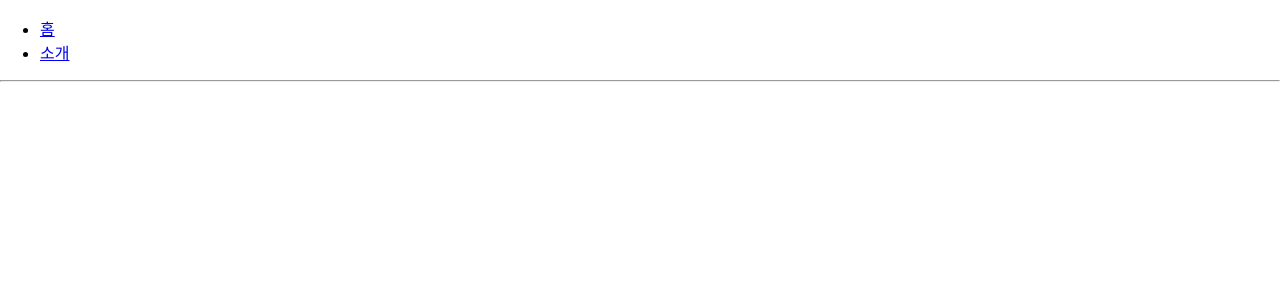
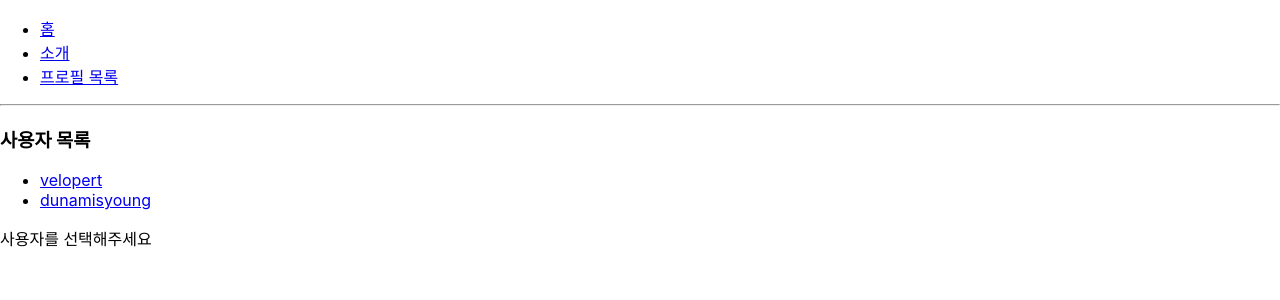
Before and after one commit to dunamisyoung/begin-react-WithVelopert, a React (Create React App) app: page /profiles in a window 1280 px wide. Shown: the top 300 px of the page. Built offline with nearby package versions, Linux system fonts and the light colour scheme.

Commit message:
Feat : 서브라우터 활용 실습

```diff
--- a/src/App.js
+++ b/src/App.js
@@ -2,7 +2,7 @@
 import { Route, Link } from 'react-router-dom';
 import About from './About';
 import Home from './Home';
-import Profile from './Profile';
+import Profiles from './Profiles';
 
 const App = () => {
   return (
@@ -15,12 +15,15 @@
         <li>
           <Link to="/about">소개</Link>
         </li>
+        <li>
+          <Link to="/profiles">프로필 목록</Link>
+        </li>
       </ul>
       <hr />
       {/* Route path="주소규칙" component={보여줄 컴포넌트}*/}
       <Route path="/" exact component={Home} />
       <Route path="/about" component={About} />
-      <Route path="/profiles/:username" component={Profile} />
+      <Route path="/profiles" component={Profiles} />
       {/* profiles 뒤에있는 :username 과 같이 생긴게 url 파라미터이다. */}
     </div>
   );
--- /dev/null
+++ b/src/Profiles.js
@@ -0,0 +1,24 @@
+import React from 'react';
+import Profile from './Profile';
+import { Link, Route } from 'react-router-dom';
+
+const Profiles = () => {
+  return (
+    <div>
+      <h3>사용자 목록</h3>
+      <ul>
+        <li>
+          <Link to="/profiles/velopert">velopert</Link>
+        </li>
+        <li>
+          <Link to="/profiles/dunamisyoung">dunamisyoung</Link>
+        </li>
+      </ul>
+
+      <Route path="/profiles" exact render={() => <div>사용자를 선택해주세요</div>} />
+      <Route path="/profiles/:username" component={Profile} />
+    </div>
+  );
+};
+
+export default Profiles;
```
Also changed, not shown: 1 other file (tests, documents, lock files or other folders).
